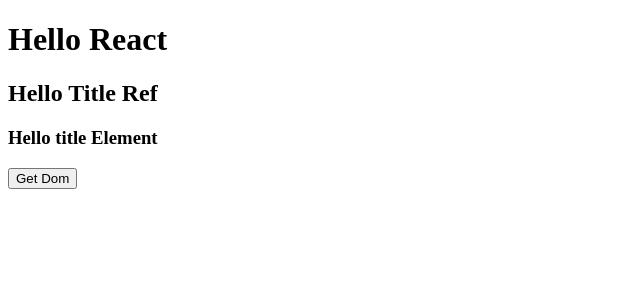
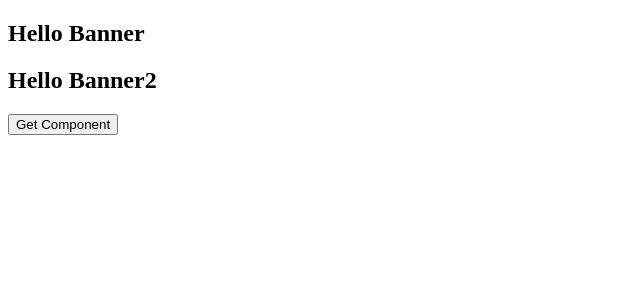
Before and after one commit to curder/react-demo, a React (Create React App) app in the folder 03-create-react-app/: page / in a window 1280 px wide. Shown: the top 300 px of the page, without its empty margins (0-640 px from the left). Built offline with nearby package versions, Linux system fonts and the light colour scheme.

Commit message:
feat: add new examples for using refs to access component instances in README and create App component with forwardRef

```diff
--- /dev/null
+++ b/03-create-react-app/src/13-ref-get-component/App.jsx
@@ -0,0 +1,41 @@
+import React, { forwardRef, PureComponent } from 'react'
+
+class Banner extends PureComponent {
+    render() {
+        return (
+            <h2>Hello Banner</h2>
+        )
+    }
+}
+
+// 通过 forwardRef 函数包裹函数组件，使其支持 ref 属性
+const Banner2 = forwardRef((props, ref) => {
+    return (
+        <h2 ref={ref}>Hello Banner2</h2>
+    )
+})
+
+export class App extends PureComponent {
+    constructor() {
+        super()
+        // 创建 ref 对象
+        this.bannerRef = React.createRef()
+        this.banner2Ref = React.createRef()
+    }
+    getComponent() {
+        // 通过 ref 获取组件实例
+        console.log(this.bannerRef.current)
+        console.log(this.banner2Ref.current)
+    }
+    render() {
+        return (
+            <div>
+                <Banner ref={this.bannerRef} />
+                <Banner2 ref={this.banner2Ref} />
+                <button onClick={e => this.getComponent()}>Get Component</button>
+            </div>
+        )
+    }
+}
+
+export default App
--- a/03-create-react-app/src/index.js
+++ b/03-create-react-app/src/index.js
@@ -1,7 +1,7 @@
 // 编写 React 代码，并通过 React 渲染内容
 import ReactDOM from 'react-dom/client';
 import { StrictMode } from 'react'
-import App from './12-ref-gets-dom/App'
+import App from './13-ref-get-component/App'
 
 ReactDOM
     .createRoot(document.querySelector("#root"))
```
Also changed, not shown: 2 other files (tests, documents, lock files or other folders).
